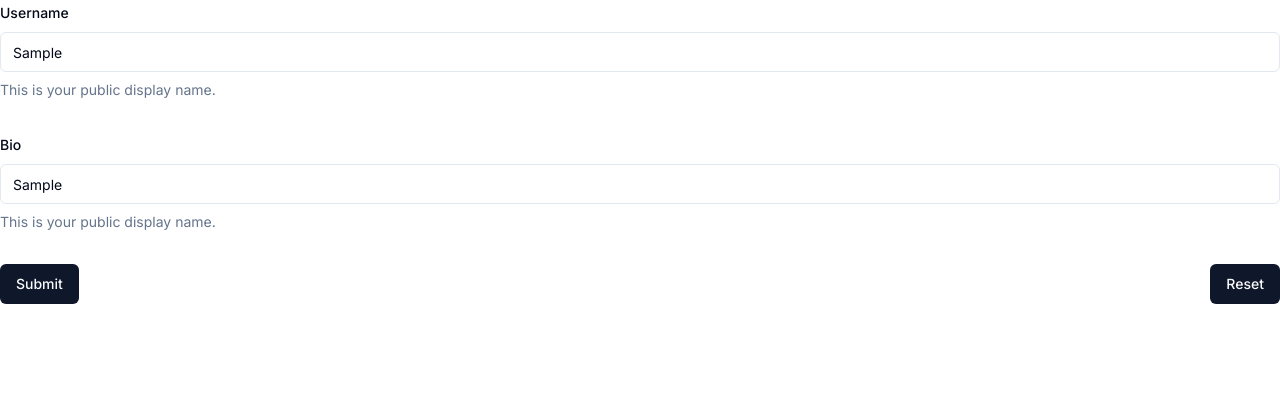
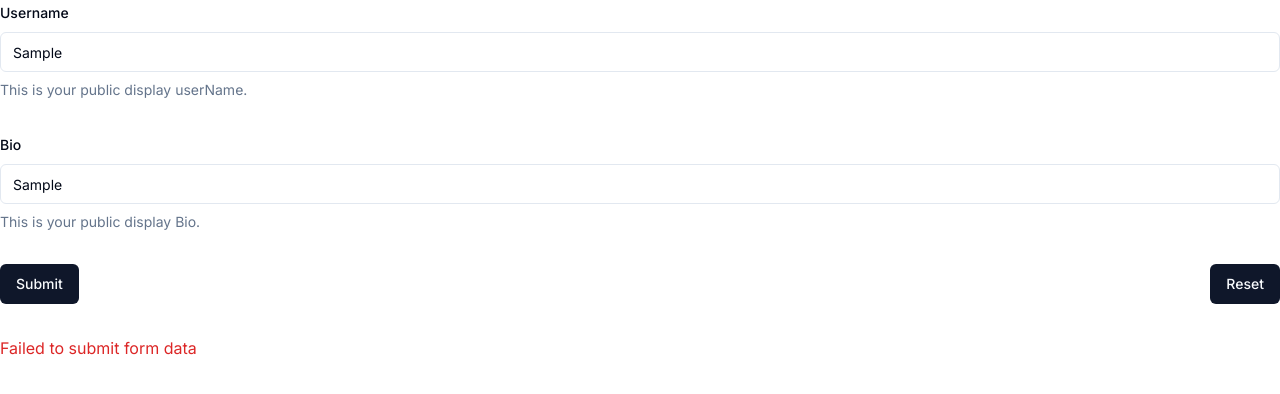
Before and after one commit to kprakashroy/sahdcn-ui-openAI, a Next.js app in the folder Desktop/QuestAssignment/my-app/: page / in a window 1280 px wide. Both pictures are taken after typing "Sample", "Sample" into the empty fields and a click on the button "Submit". Shown: the top 394 px of the page. Built offline with nearby package versions, Linux system fonts and the light colour scheme; no server answers.

Commit message:
first commit

```diff
--- a/Desktop/QuestAssignment/my-app/src/app/page.tsx
+++ b/Desktop/QuestAssignment/my-app/src/app/page.tsx
@@ -3,6 +3,7 @@
 import { zodResolver } from "@hookform/resolvers/zod"
 import { useForm } from "react-hook-form"
 import { z } from "zod"
+import { useState } from "react"
 
 import { Button } from "@/components/ui/button"
 import {
@@ -27,6 +28,8 @@ const formSchema = z.object({
 
 export default function Home() {
 
+  const [errorMessage, setErrorMessage] = useState("");
+
   const form = useForm<z.infer<typeof formSchema>>({
     resolver: zodResolver(formSchema),
     defaultValues: {
@@ -37,6 +40,7 @@ export default function Home() {
 
   async function onSubmit(values: z.infer<typeof formSchema>) {
     try {
+      setErrorMessage("");
       const response = await fetch("/api", {
         method: "POST",
         headers: {
@@ -50,17 +54,26 @@ export default function Home() {
         console.log("Form data submitted successfully")
         var data = await response.json()
         console.log(data)
+
+        if(data['error'] = 1){
+          setErrorMessage(data.msg)
+        }
         form.setValue("userName", data.nameAI)
         form.setValue("userBio", data.bioAI)
       } else {
         console.error("Failed to submit form data")
+        setErrorMessage( "Failed to submit form data")
       }
     } catch (error) {
       console.error("Error occurred while submitting form data:", error)
+
+      setErrorMessage("Error occurred while submitting form data: " + error);
+
     }
   }
 
   const resetForm = () => {
+    setErrorMessage("");
     form.reset({
       userName: "",
       userBio: ""
@@ -82,7 +95,7 @@ export default function Home() {
                 <Input placeholder="shadcn" {...field} />
               </FormControl>
               <FormDescription>
-                This is your public display name.
+                This is your public display userName.
               </FormDescription>
               <FormMessage />
             </FormItem>
@@ -99,7 +112,7 @@ export default function Home() {
                 <Input placeholder="shadcn" {...field} />
               </FormControl>
               <FormDescription>
-                This is your public display name.
+                This is your public display Bio.
               </FormDescription>
               <FormMessage />
             </FormItem>
@@ -110,6 +123,12 @@ export default function Home() {
           <Button type="submit">Submit</Button>
           <Button type="button" onClick={resetForm}>Reset</Button>
         </div>
+
+        {errorMessage && (
+          <div className="text-red-600 mt-2">
+            {errorMessage}
+          </div>
+        )}
       </form>
     </Form>
   )
--- a/Desktop/QuestAssignment/my-app/src/middleware/middlewareRateLimiting.ts
+++ b/Desktop/QuestAssignment/my-app/src/middleware/middlewareRateLimiting.ts
@@ -1,6 +1,6 @@
 const requestCounts = new Map();
 const windowMs = 60000;
-const maxRequests = 15;
+const maxRequests = 2;
 
 export async function rateLimitMiddleware(request:Request) {
   let ip = request['headers'].get("x-forwarded-for") || request['headers'].get("cf-connecting-ip") || request['headers'].get("cf-ipcountry") ;
```
